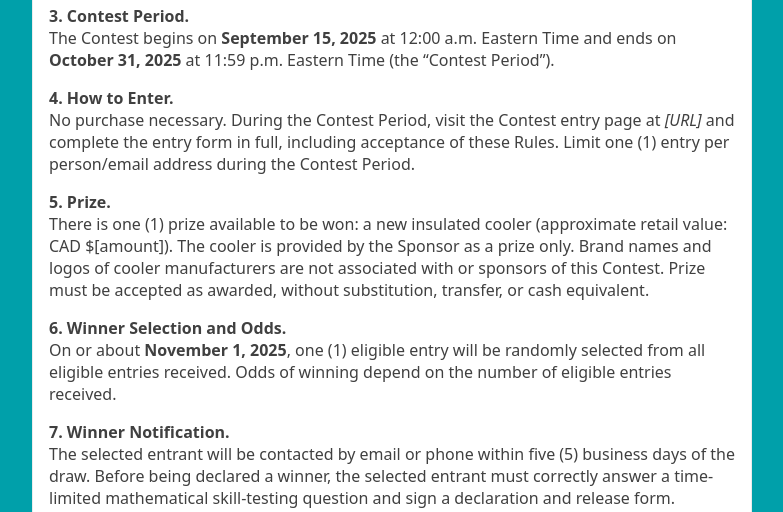
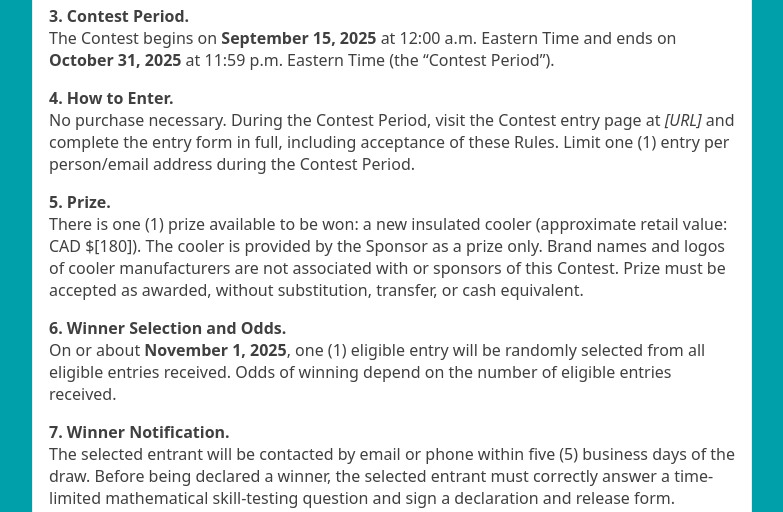
Before and after one commit to fhajiyev777/tea-quila-contest, a Flask app: page /rules in a window 1280 px wide. Shown: the part 333-845 px from the top of the page, without its empty margins (248-1031 px from the left). Run offline with Flask 3, Linux system fonts and the light colour scheme.

Commit message:
Update rules.html

```diff
--- a/templates/rules.html
+++ b/templates/rules.html
@@ -28,7 +28,7 @@
       Limit one (1) entry per person/email address during the Contest Period.</p>
 
       <p><strong>5. Prize.</strong><br>
-      There is one (1) prize available to be won: a new insulated cooler (approximate retail value: CAD $[amount]).
+      There is one (1) prize available to be won: a new insulated cooler (approximate retail value: CAD $[180]).
       The cooler is provided by the Sponsor as a prize only. Brand names and logos of cooler manufacturers are not associated with or sponsors of this Contest.
       Prize must be accepted as awarded, without substitution, transfer, or cash equivalent.</p>
 
```
